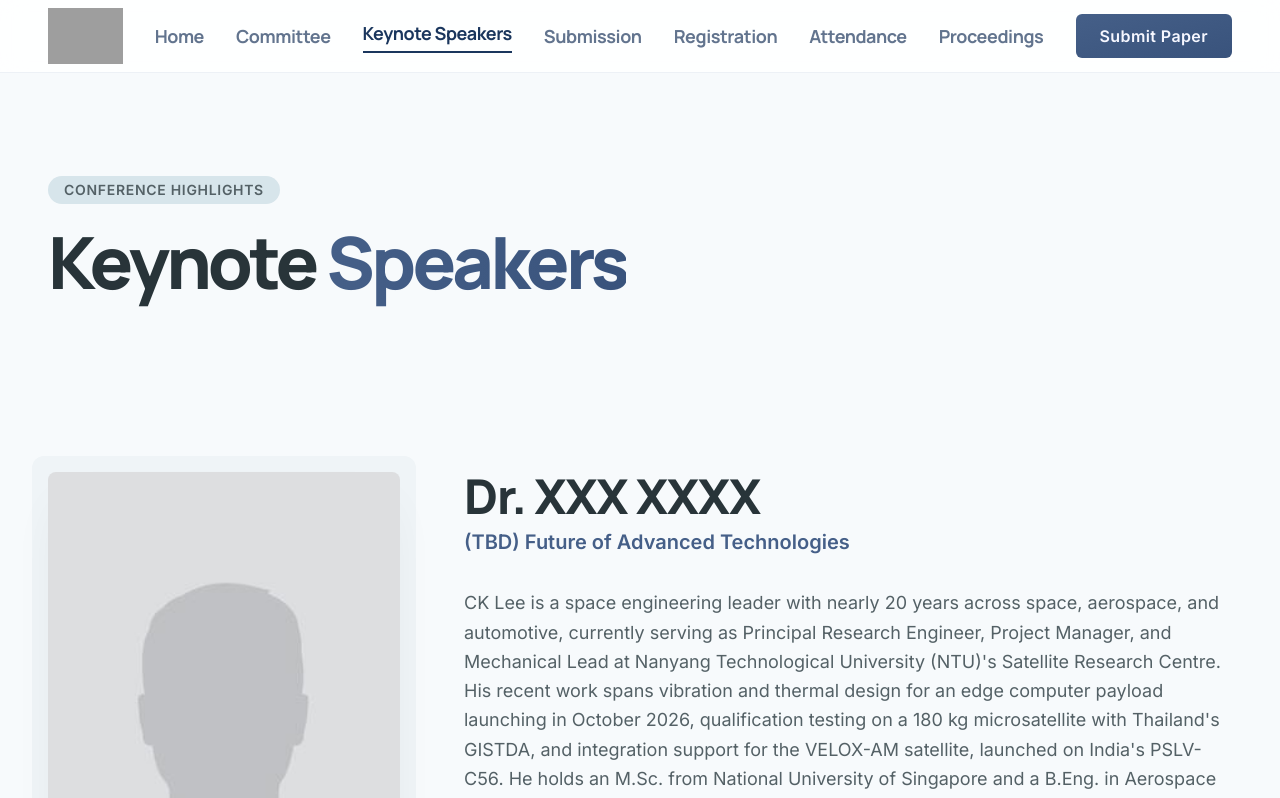
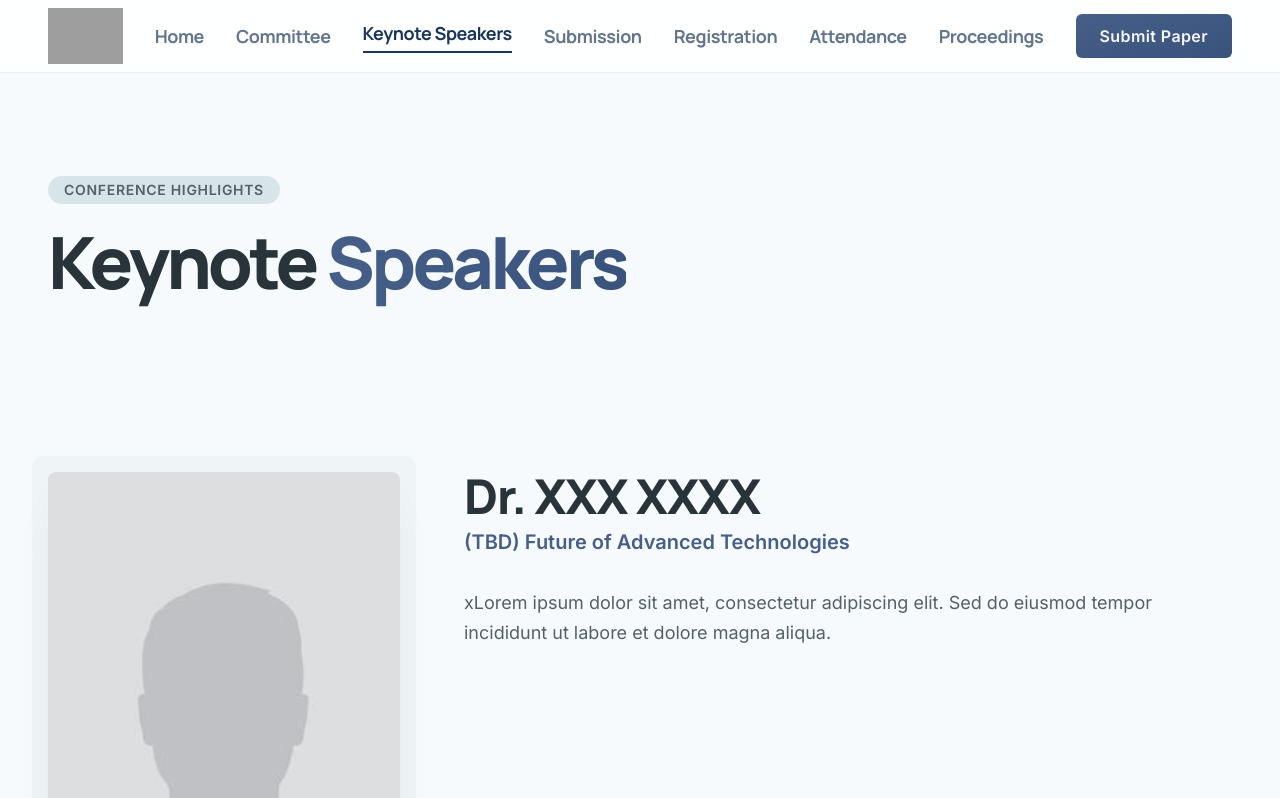
Before and after one commit to ascomlab/apase-web, a Next.js app: page /keynote-speakers in a window 1280 px wide. Shown: the top 798 px of the page. Built offline with nearby package versions, Linux system fonts and the light colour scheme; grey boxes are pictures that could not be loaded.

Commit message:
Update speakers.ts

```diff
--- a/app/keynote-speakers/speakers.ts
+++ b/app/keynote-speakers/speakers.ts
@@ -21,8 +21,8 @@
     quote:
       "xLorem ipsum dolor sit amet, consectetur adipiscing elit. Sed do eiusmod tempor incididunt ut labore et dolore magna aliqua.",
     bio: [
-      "CK Lee is a space engineering leader with nearly 20 years across space, aerospace, and automotive, currently serving as Principal Research Engineer, Project Manager, and Mechanical Lead at Nanyang Technological University (NTU)'s Satellite Research Centre. His recent work spans vibration and thermal design for an edge computer payload launching in October 2026, qualification testing on a 180 kg microsatellite with Thailand's GISTDA, and integration support for the VELOX-AM satellite, launched on India's PSLV-C56. He holds an M.Sc. from National University of Singapore and a B.Eng. in Aerospace Engineering from Universiti Sains Malaysia, and is a Chartered Member of Hong Kong's Orion Astropreneur Space Academy.",
-
+      //"CK Lee is a space engineering leader with nearly 20 years across space, aerospace, and automotive, currently serving as Principal Research Engineer, Project Manager, and Mechanical Lead at Nanyang Technological University (NTU)'s Satellite Research Centre. His recent work spans vibration and thermal design for an edge computer payload launching in October 2026, qualification testing on a 180 kg microsatellite with Thailand's GISTDA, and integration support for the VELOX-AM satellite, launched on India's PSLV-C56. He holds an M.Sc. from National University of Singapore and a B.Eng. in Aerospace Engineering from Universiti Sains Malaysia, and is a Chartered Member of Hong Kong's Orion Astropreneur Space Academy.",
+      "xLorem ipsum dolor sit amet, consectetur adipiscing elit. Sed do eiusmod tempor incididunt ut labore et dolore magna aliqua.",
     ],
     abstract:
       "aLorem ipsum dolor sit amet, consectetur adipiscing elit, sed do eiusmod tempor incididunt ut labore et dolore magna aliqua. Ut enim ad minim veniam, quis nostrud exercitation ullamco laboris nisi ut aliquip ex ea commodo consequat.",
```
